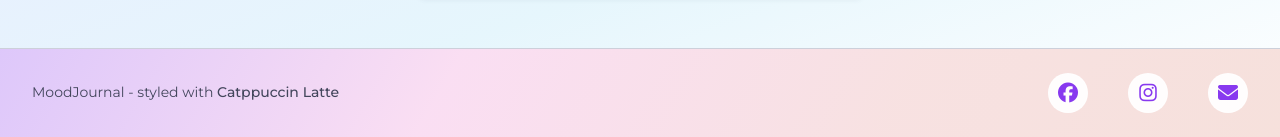
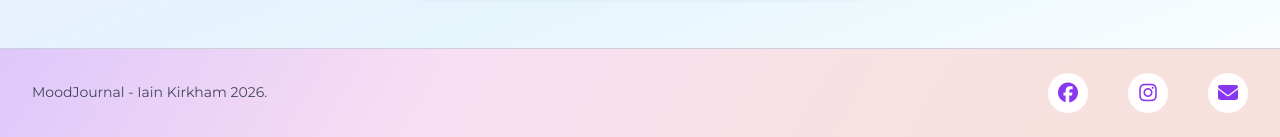
Before and after one commit to iain-kirkham/mindful-mood-journal, a Django app: page /accounts/signup/ in a window 1280 px wide. Shown: the part 706-843 px from the top of the page. Run offline with Django 4.2, Linux system fonts and the light colour scheme; some libraries are stand-ins or nearby versions.

Commit message:
feat: add favicon and update footer text in base template

```diff
--- a/templates/base.html
+++ b/templates/base.html
@@ -18,6 +18,7 @@
     >
     <script src="https://kit.fontawesome.com/79bdeed83a.js" crossorigin="anonymous"></script>
     <link rel="stylesheet" href="{% static 'css/styles.css' %}">
+    <link rel="icon" href="{% static 'images/favicon.ico' %}" type="image/x-icon">
   </head>
   <body>
 
@@ -134,9 +135,7 @@
       <div class="container">
         <div class="footer-content d-flex flex-column flex-lg-row align-items-center justify-content-lg-between w-100 gap-3">
           <div class="footer-text text-center text-lg-start order-1">
-            <span>MoodJournal - styled with
-              <a href="https://catppuccin.com" target="_blank" rel="noopener">Catppuccin Latte</a>
-            </span>
+            <span>MoodJournal - Iain Kirkham 2026.</span>
           </div>
           <div class="footer-social d-flex justify-content-center justify-content-lg-end order-2 ms-lg-auto">
             <a href="https://facebook.com" target="_blank" rel="noreferrer" aria-label="Facebook">
```
Also changed, not shown: static/images/favicon.ico (added).
